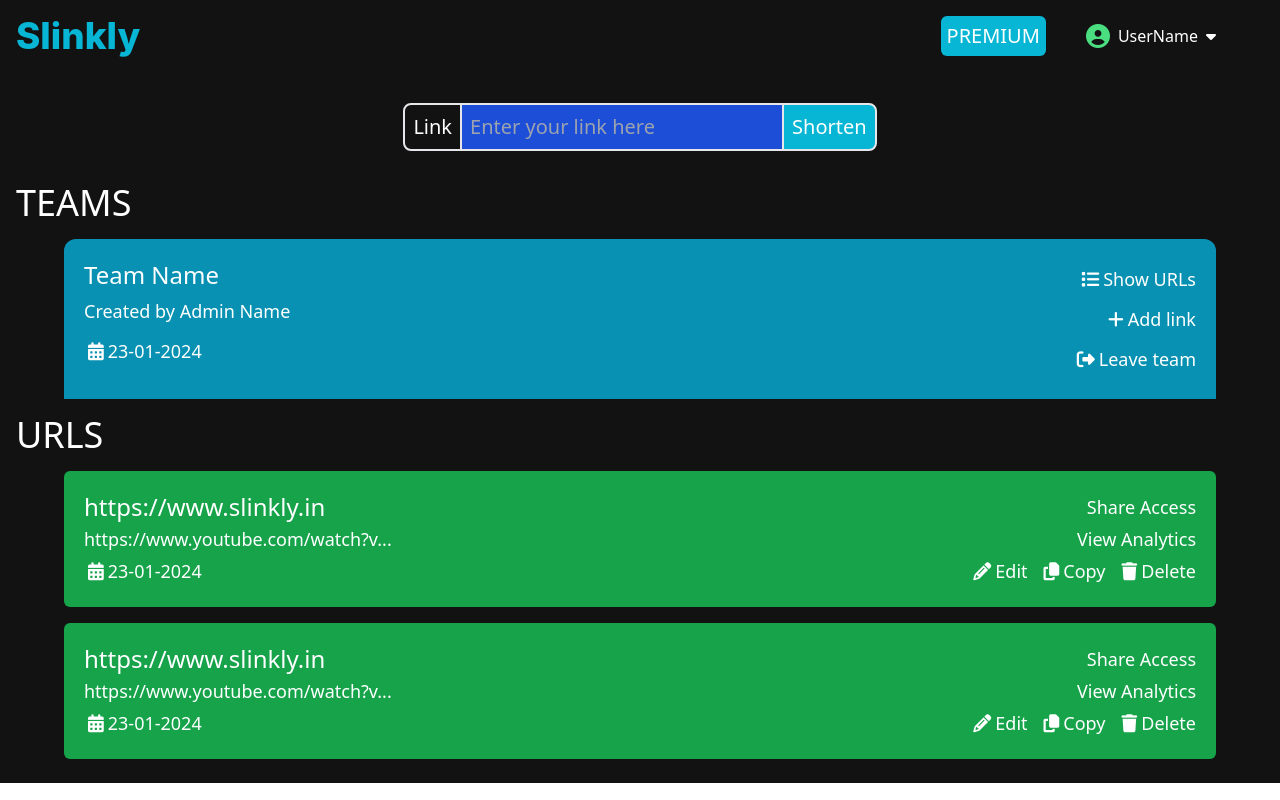
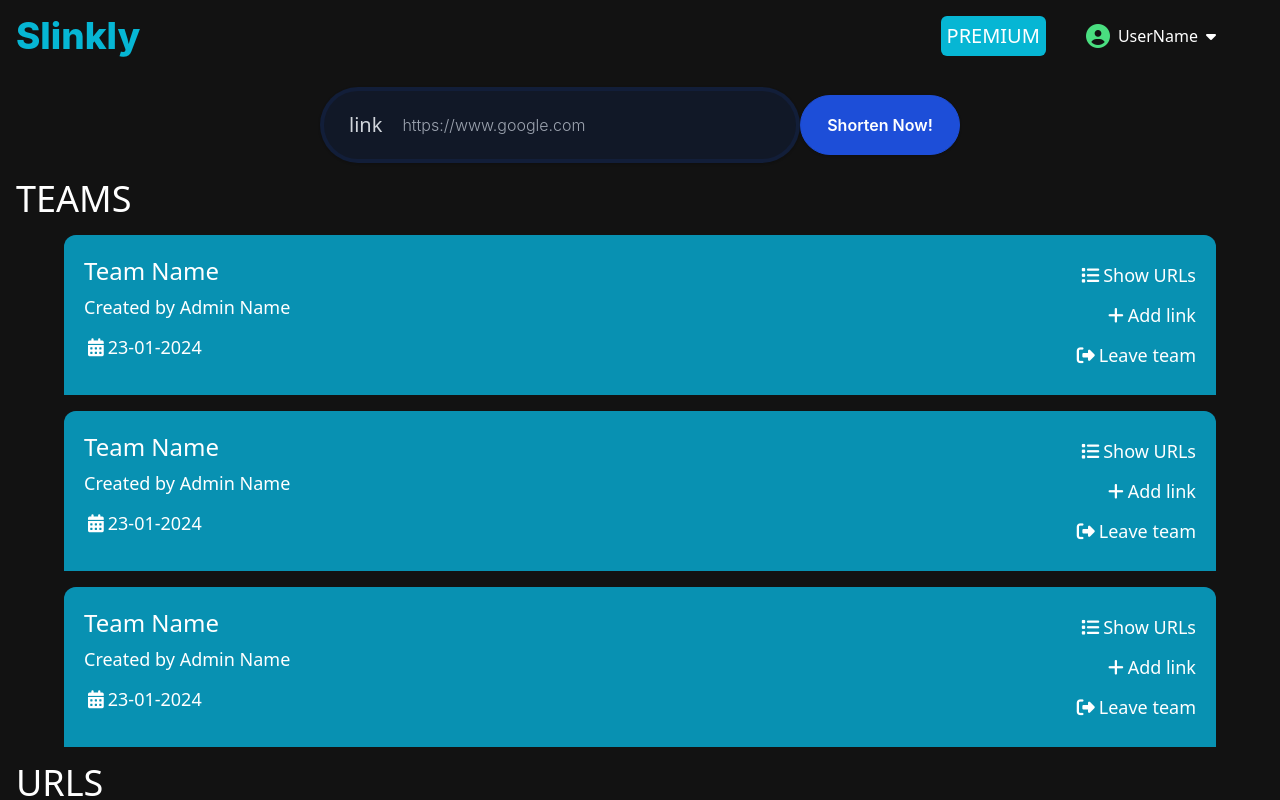
Before and after one commit to Parth-Sinha/URL-Shortner, a React (Create React App) app in the folder client/: page /workspace in a window 1280 px wide. Shown: the top 800 px of the page. Built offline with nearby package versions, Linux system fonts and the light colour scheme.

Commit message:
added worspace page

```diff
--- /dev/null
+++ b/client/src/components/GoUpArrow/GoUpArrow.css
@@ -0,0 +1,27 @@
+.go-up-arrow {
+    position: fixed;
+    bottom: 20px;
+    right: 20px;
+    background-color: #007bff;
+    color: #fff;
+    border: none;
+    padding: 10px;
+    border-radius: 50%;
+    cursor: pointer;
+    font-size: 1.5em;
+    transition: opacity 0.3s ease-in-out;
+    height: 3rem;
+    width: 3rem;
+    display: flex;
+    align-items: center;
+    justify-content: center;
+  }
+
+  .go-up-arrow.hidden {
+    opacity: 0;
+    pointer-events: none; /* Disable clicking when hidden */
+  }
+
+  .go-up-arrow:hover {
+    opacity: 0.8;
+  }
--- /dev/null
+++ b/client/src/components/GoUpArrow/GoUpArrow.js
@@ -0,0 +1,39 @@
+import React, { useState, useEffect } from 'react';
+import './GoUpArrow.css'; // Import your CSS file
+
+const GoUpArrow = () => {
+  const [isVisible, setIsVisible] = useState(false);
+
+  useEffect(() => {
+    // Show the "Go Up" arrow when scrolling down
+    const handleScroll = () => {
+      if (window.scrollY > 100) {
+        setIsVisible(true);
+      } else {
+        setIsVisible(false);
+      }
+    };
+
+    window.addEventListener('scroll', handleScroll);
+
+    // Clean up the event listener when the component unmounts
+    return () => {
+      window.removeEventListener('scroll', handleScroll);
+    };
+  }, []);
+
+  const scrollToTop = () => {
+    window.scrollTo({ top: 0, behavior: 'smooth' });
+  };
+
+  return (
+    <div
+      className={`go-up-arrow ${isVisible ? 'visible' : 'hidden'}`}
+      onClick={scrollToTop}
+    >
+      <i class="fa-solid fa-arrow-up"></i>
+    </div>
+  );
+};
+
+export default GoUpArrow;
--- a/client/src/components/Maindashboard/UrlTextBox.js
+++ b/client/src/components/Maindashboard/UrlTextBox.js
@@ -8,26 +8,20 @@
 
     }
     return (
-        // <div className="h-[76px] relative flex justify-end">
+        <div className="w-1/2 h-[76px] relative flex justify-end">
 
-        //     <div className="w-1/4 h-[60px] pl-[25px] pr-[25.05px] py-[21px] mt-2 bg-blue-700 rounded-[48px] shadow border border-blue-700 justify-center items-center inline-flex">
-        //         <button className="text-center text-white text-base font-semibold font-['Inter'] leading-[18px]" onClick={handleShortenClick}>Shorten Now!</button>
-        //     </div>
-        //     <div className="w-3/4 h-[76px] pl-[25px] pr-[25.19px] py-[14px] left-0 top-0 absolute bg-gray-900 rounded-[48px] shadow border-4 border-blue-700 border-opacity-10 justify-start items-center inline-flex">
-        //         <div className="w-full justify-center items-center gap-5 flex">
-        //             <div className="text-center text-gray-300 text-xl font-light font-['Font Awesome 6 Pro'] leading-7" hidden = {isLinkhidden}>link</div>
-        //             <div className="w-full justify-start items-center gap-[5px] flex">
-        //                 <input className="w-full text-gray-300 border-none bg-transparent select-none bg-gray-900 rounded-[48px] text-base font-light font-['Inter'] leading-7 " type="text" name='linkInput' placeholder='https://www.google.com' style={{outline:"none"}}/>
-        //             </div>
-        //         </div>
-        //     </div>
+            <div className="w-1/4 h-[60px] pl-[25px] pr-[25.05px] py-[21px] mt-2 bg-blue-700 rounded-[48px] shadow border border-blue-700 justify-center items-center inline-flex">
+                <button className="text-center text-white text-base font-semibold font-['Inter'] leading-[18px]" onClick={handleShortenClick}>Shorten Now!</button>
+            </div>
+            <div className="w-3/4 h-[76px] pl-[25px] pr-[25.19px] py-[14px] left-0 top-0 absolute bg-gray-900 rounded-[48px] shadow border-4 border-blue-700 border-opacity-10 justify-start items-center inline-flex">
+                <div className="w-full justify-center items-center gap-5 flex">
+                    <div className="text-center text-gray-300 text-xl font-light font-['Font Awesome 6 Pro'] leading-7" hidden = {isLinkhidden}>link</div>
+                    <div className="w-full justify-start items-center gap-[5px] flex">
+                        <input className="w-full text-gray-300 border-none bg-transparent select-none bg-gray-900 rounded-[48px] text-base font-light font-['Inter'] leading-7 " type="text" name='linkInput' placeholder='https://www.google.com' style={{outline:"none"}}/>
+                    </div>
+                </div>
+            </div>
 
-        // </div>
-
-        <div className='flex p-4 sm:text-xl text-md items-center text-white  w-[100%]  sm:w-[35rem] justify-center'>
-            <div className='border-2 border-r-1 p-2 rounded-l-lg' hidden={isLinkhidden}><label for="link">Link</label></div>
-            <div><input id="link"className='border-y-2 p-2 bg-blue-700 focus:outline-none focus:bg-blue-700 sm:w-[20rem] w-[9.6rem]' type='text' placeholder='Enter your link here'/></div>
-            <div className='border-2 p-2 bg-cyan-500 border-l-.5 rounded-r-lg'><button onClick={handleShortenClick}>Shorten</button></div>
         </div>
     )
 }
--- a/client/src/components/TeamList.js
+++ b/client/src/components/TeamList.js
@@ -33,6 +33,54 @@
                 <div className="collapsible h-0 overflow-hidden transition-all duration-300 ease-in-out">
                     <Urls />
                 </div>
+
+
+            </div>
+
+            <div className="bg-slate-800 my-4 rounded-xl">
+                <div className="flex flex-col sm:flex-row sm:justify-between p-2 pl-3 sm:p-5 text-lg rounded-t-xl bg-cyan-600 sm:leading-10 items-left">
+                    <div className="overflow-hidden">
+                        <div className="text-2xl">Team Name</div>
+                        <div>Created by Admin Name</div>
+                        <div><span className="m-1"><i class="fa-solid fa-calendar-days"></i></span><span>23-01-2024</span></div>
+                    </div>
+                    <div className="flex-col flex sm:items-end items-center min-w-[14rem]">
+                        <button className="" onClick={() => { handleShowUrls(1) }}><span className="m-1"><i class="fa-solid fa-list"></i></span>Show URLs<span></span></button>
+                        <button><span className="m-1"><i class="fa-solid fa-plus"></i></span>Add link<span></span></button>
+                        <button><span className="m-1"><i class="fa-solid fa-sign-out-alt"></i></span>Leave team<span></span></button>
+
+                    </div>
+
+
+                </div>
+                <div className="collapsible h-0 overflow-hidden transition-all duration-300 ease-in-out">
+                    <Urls />
+                </div>
+
+
+            </div>
+
+            <div className="bg-slate-800 my-4 rounded-xl">
+                <div className="flex flex-col sm:flex-row sm:justify-between p-2 pl-3 sm:p-5 text-lg rounded-t-xl bg-cyan-600 sm:leading-10 items-left">
+                    <div className="overflow-hidden">
+                        <div className="text-2xl">Team Name</div>
+                        <div>Created by Admin Name</div>
+                        <div><span className="m-1"><i class="fa-solid fa-calendar-days"></i></span><span>23-01-2024</span></div>
+                    </div>
+                    <div className="flex-col flex sm:items-end items-center min-w-[14rem]">
+                        <button className="" onClick={() => { handleShowUrls(2) }}><span className="m-1"><i class="fa-solid fa-list"></i></span>Show URLs<span></span></button>
+                        <button><span className="m-1"><i class="fa-solid fa-plus"></i></span>Add link<span></span></button>
+                        <button><span className="m-1"><i class="fa-solid fa-sign-out-alt"></i></span>Leave team<span></span></button>
+
+                    </div>
+
+
+                </div>
+                <div className="collapsible h-0 overflow-hidden transition-all duration-300 ease-in-out">
+                    <Urls />
+                </div>
+
+
             </div>
 
 
--- a/client/src/components/Workspace.js
+++ b/client/src/components/Workspace.js
@@ -2,6 +2,8 @@
 import UrlTextBox from "./Maindashboard/UrlTextBox";
 import Urls from "./Urls";
 import TeamList from "./TeamList";
+import GoUpArrow from "./GoUpArrow/GoUpArrow";
+
 const Workspace = () => {
 
   function handleUserDropdown(){
@@ -9,12 +11,17 @@
     elem.classList.toggle("hidden");
   }
 
+
+
   return (
     <div className="bg-[#121212] text-white pb-2">
 
+      {/* top-arrow */}
+     <GoUpArrow />
+
 
       {/* navbar */}
-      <div className="flex justify-between py-2 pl-4 pr-[5%] items-center">
+      <div className="flex justify-between py-2 pl-4 pr-[5%] items-center sticky top-0 bg-[#121212] z-10">
         <div className="text-center text-cyan-500 text-[2.307rem] font-extrabold font-['Inter']">Slinkly</div>
         <div className="flex justify-center items-center">
           <button className="mr-10 text-xl p-1.5  rounded-md bg-cyan-500 hidden sm:inline">PREMIUM</button>
```
